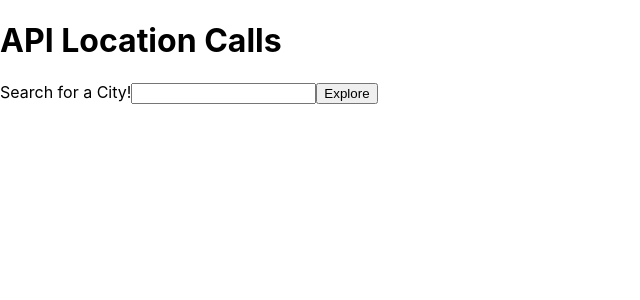
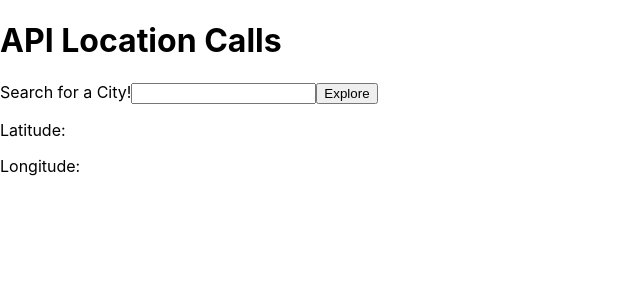
Before and after one commit to marcusbynoe/city-explorer, a React (Create React App) app: page / in a window 1280 px wide. Shown: the top 300 px of the page, without its empty margins (0-640 px from the left). Built offline with nearby package versions, Linux system fonts and the light colour scheme.

Commit message:
added lat and lon

```diff
--- a/src/App.js
+++ b/src/App.js
@@ -24,7 +24,7 @@ class App extends React.Component {
     e.preventDefault();
 
     try {
-      let url = `https://us1.locationiq.com/v1/search?key=${process.env.REACT_APP_API_KEY}&q=${this.state.city}&format=json`
+      let url = `https://us1.locationiq.com/v1/search?key=${process.env.REACT_APP_API_KEY}&q=${this.state.city}&format=json&limit=1`
 
       console.log(url);
       let cityDataFromAxios = await axios.get(url)
@@ -60,7 +60,7 @@ class App extends React.Component {
       <>
         <h1>API Location Calls</h1>
 
-        <form>
+        <form onSubmit={this.getCityData}>
           <label htmlFor="">Search for a City!
             <input type="text" onInput={this.handleInput} />
             <button type='submit'>Explore</button>
@@ -68,11 +68,15 @@ class App extends React.Component {
 
         </form>
 
-        {
+        <p>{this.state.cityData.display_name}</p>
+        <p>Latitude: {this.state.cityData.lat}</p>
+        <p>Longitude: {this.state.cityData.lon}</p>
+        {/* {
           this.state.error
           ? <p>{this.state.errorMessage}</p>
           : <p>{this.state.cityData.display_name}</p>
-        }
+        } */}
+
 
       </>
 
```
